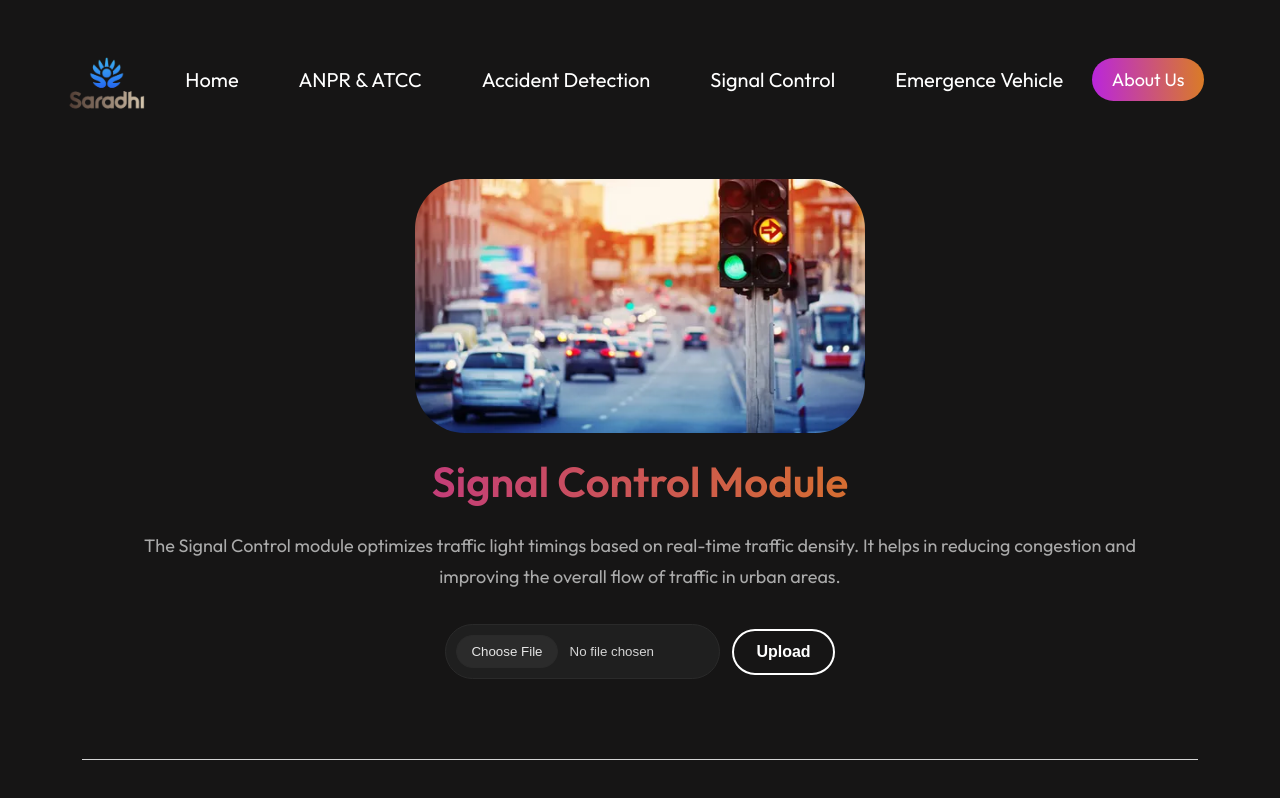
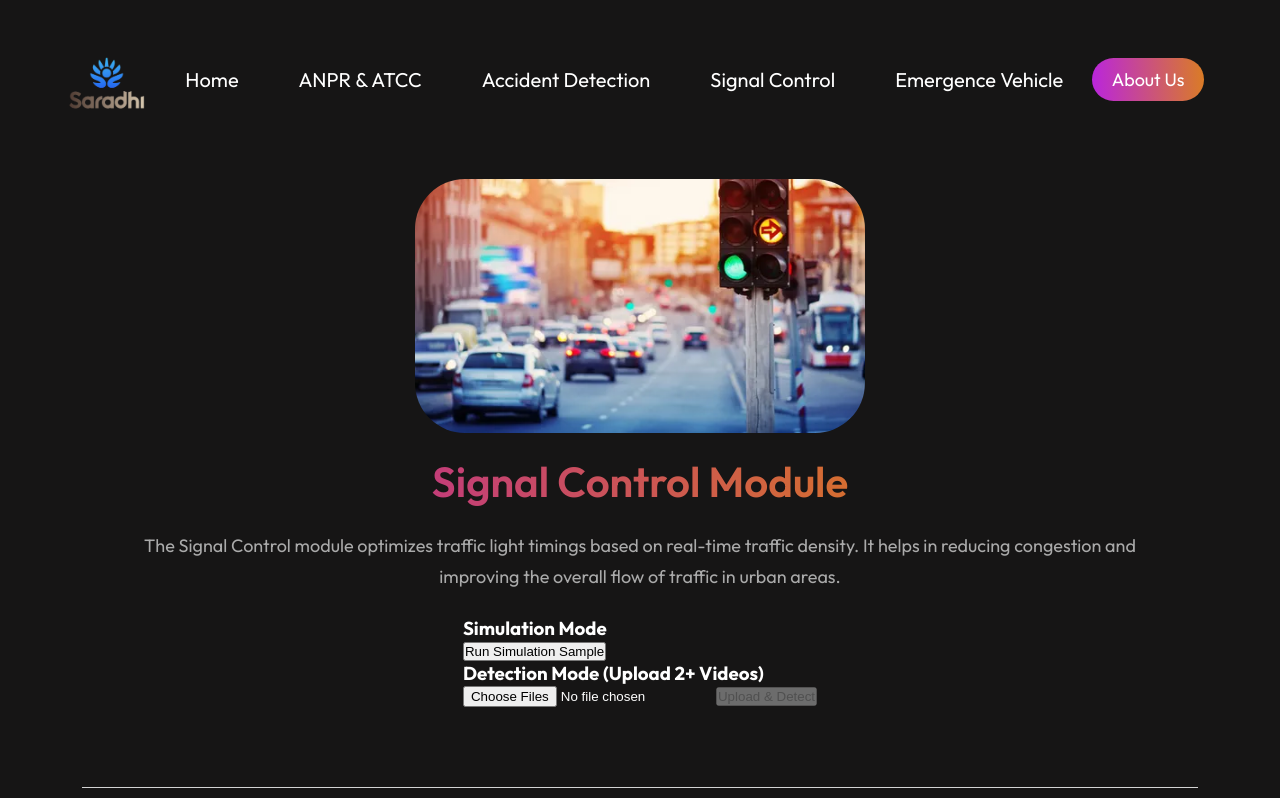
Before and after one commit to Saradhi0515/Intelligent-Traffic-System-Frontend, a React (Create React App) app: page /Intelligent-Traffic-System-Frontend/signal in a window 1280 px wide. Shown: the top 798 px of the page. Built offline with nearby package versions, Linux system fonts and the light colour scheme.

Commit message:
Changes in Signal Control

```diff
--- a/src/Components/SignalControl/SignalControl.jsx
+++ b/src/Components/SignalControl/SignalControl.jsx
@@ -4,51 +4,92 @@ import trafficImage from '../../assets/signal-control.png';
 import { API_BASE_URL } from '../../config';
 
 const SignalControl = () => {
-    const [file, setFile] = useState(null);
+    const [files, setFiles] = useState([]);
     const [uploading, setUploading] = useState(false);
     const [videoUrl, setVideoUrl] = useState("");
-    const [imageUrl, setImageUrl] = useState("");
+    const [status, setStatus] = useState("");
 
     const onFileChange = (e) => {
-        const f = e.target.files?.[0];
-        if (!f) return;
-        if (!f.type.startsWith("video/") && !f.type.startsWith("image/")) {
-            alert("Please select an image or video file.");
-            e.target.value = "";
-            return;
-        }
-        setFile(f);
+        const selectedFiles = Array.from(e.target.files);
+        if (selectedFiles.length === 0) return;
+        setFiles(selectedFiles);
         setVideoUrl("");
-        setImageUrl("");
+        setStatus("");
     };
 
-    const uploadFile = async () => {
-        if (!file) return alert("Choose a file first.");
+    const pollStatus = async (jobId) => {
+        setStatus("Processing...");
+        const interval = setInterval(async () => {
+            try {
+                const res = await fetch(`${API_BASE_URL}/api/status/${jobId}`);
+                const data = await res.json();
+                if (data.status === 'completed') {
+                    clearInterval(interval);
+                    setVideoUrl(`${API_BASE_URL}${data.result_url}`);
+                    setStatus("Completed");
+                    setUploading(false);
+                } else if (data.status === 'failed') {
+                    clearInterval(interval);
+                    setStatus(`Failed: ${data.error}`);
+                    setUploading(false);
+                }
+            } catch (err) {
+                console.error(err);
+                clearInterval(interval);
+                setUploading(false);
+            }
+        }, 2000);
+    };
+
+    const uploadFiles = async () => {
+        if (files.length === 0) return alert("Choose files first.");
         setUploading(true);
+        setStatus("Uploading...");
         try {
             const form = new FormData();
-            form.append("file", file);
-            const res = await fetch(`${API_BASE_URL}/signal/`, {
+            files.forEach(file => {
+                form.append("files", file);
+            });
+
+            const res = await fetch(`${API_BASE_URL}/api/signal/upload`, {
                 method: "POST",
                 body: form,
             });
+
             if (!res.ok) {
                 const errText = await res.text();
                 throw new Error(errText || "Upload failed");
             }
             const data = await res.json();
-            if (data.processedUrl) {
-                setVideoUrl(data.processedUrl);
-                setImageUrl("");
-            } else if (data.imageUrl) {
-                setImageUrl(data.imageUrl);
-                setVideoUrl("");
-            }
+            pollStatus(data.jobId);
         } catch (err) {
             console.error(err);
             alert(`Upload failed: ${err.message}`);
-        } finally {
             setUploading(false);
+            setStatus("");
+        }
+    };
+
+    const runSample = async () => {
+        setUploading(true);
+        setStatus("Starting Simulation...");
+        setVideoUrl("");
+        try {
+            const res = await fetch(`${API_BASE_URL}/api/signal/sample`, {
+                method: "POST",
+            });
+
+            if (!res.ok) {
+                const errText = await res.text();
+                throw new Error(errText || "Request failed");
+            }
+            const data = await res.json();
+            pollStatus(data.jobId);
+        } catch (err) {
+            console.error(err);
+            alert(`Simulation failed: ${err.message}`);
+            setUploading(false);
+            setStatus("");
         }
     };
 
@@ -61,12 +102,29 @@ const SignalControl = () => {
                 It helps in reducing congestion and improving the overall flow of traffic in urban areas.
             </p>
 
-            <div className="signal-upload">
-                <input type="file" accept="image/*,video/*" onChange={onFileChange} />
-                <button className="upload-btn" onClick={uploadFile} disabled={uploading}>
-                    {uploading ? "Uploading..." : "Upload"}
-                </button>
+            <div className="signal-actions">
+                <div className="action-group">
+                    <h3>Simulation Mode</h3>
+                    <button className="sample-btn" onClick={runSample} disabled={uploading}>
+                        {uploading && status.includes("Simulation") ? "Running..." : "Run Simulation Sample"}
+                    </button>
+                </div>
+
+                <div className="action-group">
+                    <h3>Detection Mode (Upload 2+ Videos)</h3>
+                    <input
+                        type="file"
+                        accept="video/*"
+                        multiple
+                        onChange={onFileChange}
+                    />
+                    <button className="upload-btn" onClick={uploadFiles} disabled={uploading || files.length === 0}>
+                        {uploading && !status.includes("Simulation") ? "Uploading..." : "Upload & Detect"}
+                    </button>
+                </div>
             </div>
+
+            {status && <p className="status-text">{status}</p>}
 
             {videoUrl && (
                 <div className="signal-result">
@@ -78,15 +136,6 @@ const SignalControl = () => {
                     />
                 </div>
             )}
-            {imageUrl && (
-                <div className="signal-result">
-                    <img
-                        src={imageUrl}
-                        alt="Processed result"
-                        style={{ maxWidth: "95%", borderRadius: 8 }}
-                    />
-                </div>
-            )}
         </div>
     );
 };
--- a/src/config.js
+++ b/src/config.js
@@ -1,4 +1,7 @@
 // Configuration for the backend API URL
 // When running locally, use "http://localhost:5000"
 // When using ngrok, replace this with your ngrok HTTPS URL (e.g., "https://xxxx-xx-xx-xx-xx.ngrok-free.app")
-export const API_BASE_URL = "https://saradhi0515-intelligent-traffic-system-backend.hf.space";
+const isLocal = window.location.hostname === "localhost" || window.location.hostname === "127.0.0.1";
+export const API_BASE_URL = isLocal
+    ? "http://localhost:5000"
+    : "https://saradhi0515-intelligent-traffic-system-backend.hf.space";
```
